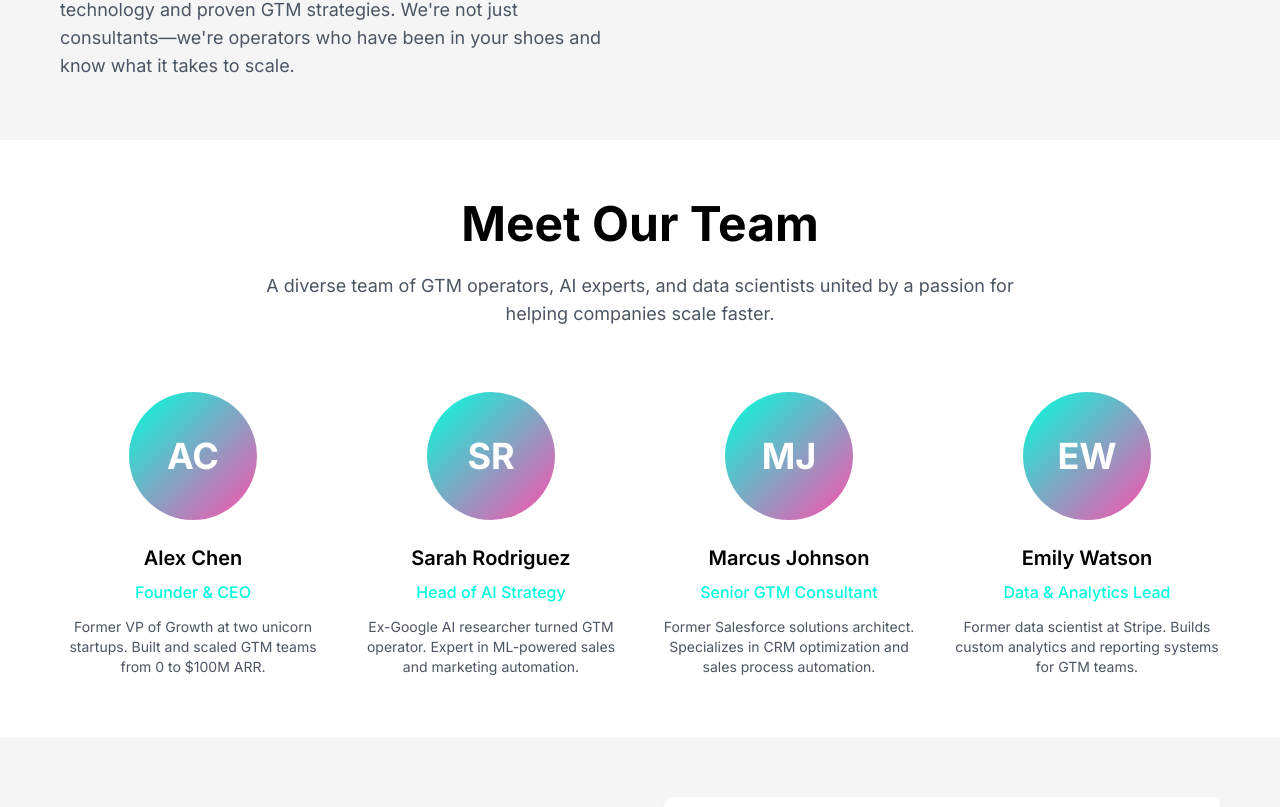
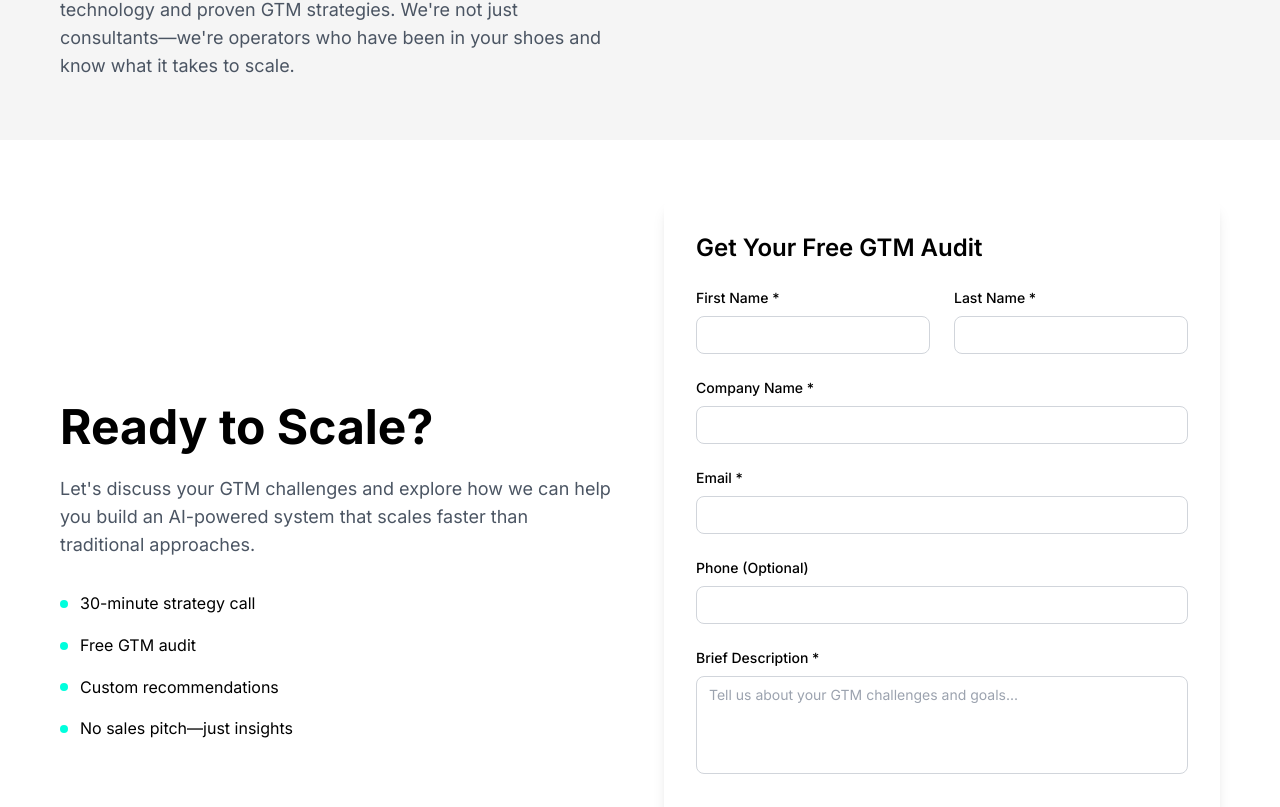
Before and after one commit to Briannzau/N-A, a Next.js app: page /about in a window 1280 px wide. Shown: the part 1493-2300 px from the top of the page. Built offline with nearby package versions, Linux system fonts and the light colour scheme.

Commit message:
Remove team sections from about page

```diff
--- a/app/about/page.tsx
+++ b/app/about/page.tsx
@@ -4,10 +4,7 @@ import { useInView } from 'react-intersection-observer'
 import {
   LightBulbIcon,
   ChartBarIcon,
-  RocketLaunchIcon,
-  UserGroupIcon,
-  AcademicCapIcon,
-  BriefcaseIcon
+  RocketLaunchIcon
 } from '@heroicons/react/24/outline'
 import ContactForm from '../components/ContactForm'
 
@@ -29,38 +26,9 @@ const values = [
   }
 ]
 
-const team = [
-  {
-    name: 'Alex Chen',
-    title: 'Founder & CEO',
-    bio: 'Former VP of Growth at two unicorn startups. Built and scaled GTM teams from 0 to $100M ARR.',
-    linkedin: 'https://linkedin.com/in/alexchen'
-  },
-  {
-    name: 'Sarah Rodriguez',
-    title: 'Head of AI Strategy',
-    bio: 'Ex-Google AI researcher turned GTM operator. Expert in ML-powered sales and marketing automation.',
-    linkedin: 'https://linkedin.com/in/sarahrodriguez'
-  },
-  {
-    name: 'Marcus Johnson',
-    title: 'Senior GTM Consultant',
-    bio: 'Former Salesforce solutions architect. Specializes in CRM optimization and sales process automation.',
-    linkedin: 'https://linkedin.com/in/marcusjohnson'
-  },
-  {
-    name: 'Emily Watson',
-    title: 'Data & Analytics Lead',
-    bio: 'Former data scientist at Stripe. Builds custom analytics and reporting systems for GTM teams.',
-    linkedin: 'https://linkedin.com/in/emilywatson'
-  }
-]
-
 export default function AboutPage() {
   const [heroRef, heroInView] = useInView({ threshold: 0.1, triggerOnce: true })
   const [valuesRef, valuesInView] = useInView({ threshold: 0.1, triggerOnce: true })
-  const [teamRef, teamInView] = useInView({ threshold: 0.1, triggerOnce: true })
-  const [careersRef, careersInView] = useInView({ threshold: 0.1, triggerOnce: true })
 
   return (
     <div className="pt-16">
@@ -154,76 +122,38 @@ export default function AboutPage() {
         </div>
       </section>
 
-      {/* Team Section */}
-      <section ref={teamRef} className="py-section md:py-section">
-        <div className="max-w-content mx-auto px-gutter">
-          <div className={`section-animate ${teamInView ? 'in-view' : ''} text-center mb-16`}>
-            <h2 className="text-3xl md:text-5xl font-bold mb-6">Meet Our Team</h2>
-            <p className="text-lg text-gray-600 dark:text-gray-400 max-w-3xl mx-auto">
-              A diverse team of GTM operators, AI experts, and data scientists united by a passion for helping
-              companies scale faster.
-            </p>
-          </div>
-
-          <div className="grid grid-cols-1 md:grid-cols-2 lg:grid-cols-4 gap-8">
-            {team.map((member, index) => (
-              <div
-                key={index}
-                className={`section-animate ${teamInView ? 'in-view' : ''} text-center group`}
-                style={{ animationDelay: `${index * 0.1}s` }}
-              >
-                <div className="relative mb-6">
-                  <div className="w-32 h-32 bg-gradient-to-br from-neon-primary to-neon-secondary rounded-full mx-auto flex items-center justify-center text-white text-4xl font-bold group-hover:scale-105 transition-transform duration-200">
-                    {member.name.split(' ').map(n => n[0]).join('')}
-                  </div>
-                  <div className="absolute inset-0 bg-black/50 rounded-full opacity-0 group-hover:opacity-100 transition-opacity duration-200 flex items-center justify-center">
-                    <a
-                      href={member.linkedin}
-                      target="_blank"
-                      rel="noopener noreferrer"
-                      className="text-neon-primary hover:text-white transition-colors"
-                    >
-                      <BriefcaseIcon className="h-8 w-8" />
-                    </a>
-                  </div>
-                </div>
-                <h3 className="text-xl font-semibold mb-2">{member.name}</h3>
-                <p className="text-neon-primary font-medium mb-3">{member.title}</p>
-                <p className="text-sm text-gray-600 dark:text-gray-400">{member.bio}</p>
-              </div>
-            ))}
-          </div>
-        </div>
-      </section>
-
-      {/* Careers Section */}
-      <section ref={careersRef} className="py-section md:py-section bg-light-section dark:bg-dark-section">
+      {/* Contact Section */}
+      <section className="py-section md:py-section">
         <div className="max-w-content mx-auto px-gutter">
           <div className="grid grid-cols-1 lg:grid-cols-2 gap-12 items-center">
-            <div className={`section-animate ${careersInView ? 'in-view' : ''}`}>
-              <h2 className="text-3xl md:text-5xl font-bold mb-6">Join Our Team</h2>
+            <div>
+              <h2 className="text-3xl md:text-5xl font-bold mb-6">Ready to Scale?</h2>
               <p className="text-lg text-gray-600 dark:text-gray-400 mb-8">
-                We're always looking for talented GTM operators, AI engineers, and data scientists who share our
-                vision of building the future of go-to-market.
+                Let's discuss your GTM challenges and explore how we can help you build an AI-powered
+                system that scales faster than traditional approaches.
               </p>
               <div className="space-y-4">
                 <div className="flex items-center">
-                  <UserGroupIcon className="h-6 w-6 text-neon-primary mr-3" />
-                  <span>Remote-first culture</span>
+                  <div className="w-2 h-2 bg-neon-primary rounded-full mr-3"></div>
+                  <span>30-minute strategy call</span>
                 </div>
                 <div className="flex items-center">
-                  <AcademicCapIcon className="h-6 w-6 text-neon-primary mr-3" />
-                  <span>Continuous learning budget</span>
+                  <div className="w-2 h-2 bg-neon-primary rounded-full mr-3"></div>
+                  <span>Free GTM audit</span>
                 </div>
                 <div className="flex items-center">
-                  <RocketLaunchIcon className="h-6 w-6 text-neon-primary mr-3" />
-                  <span>Equity in a fast-growing company</span>
+                  <div className="w-2 h-2 bg-neon-primary rounded-full mr-3"></div>
+                  <span>Custom recommendations</span>
+                </div>
+                <div className="flex items-center">
+                  <div className="w-2 h-2 bg-neon-primary rounded-full mr-3"></div>
+                  <span>No sales pitch—just insights</span>
                 </div>
               </div>
             </div>
 
-            <div className={`section-animate ${careersInView ? 'in-view' : ''} bg-white dark:bg-dark-bg p-8 rounded-lg shadow-lg`}>
-              <h3 className="text-2xl font-semibold mb-6">Interested in joining us?</h3>
+            <div className="bg-white dark:bg-dark-bg p-8 rounded-lg shadow-lg">
+              <h3 className="text-2xl font-semibold mb-6">Get Your Free GTM Audit</h3>
               <ContactForm />
             </div>
           </div>
```
